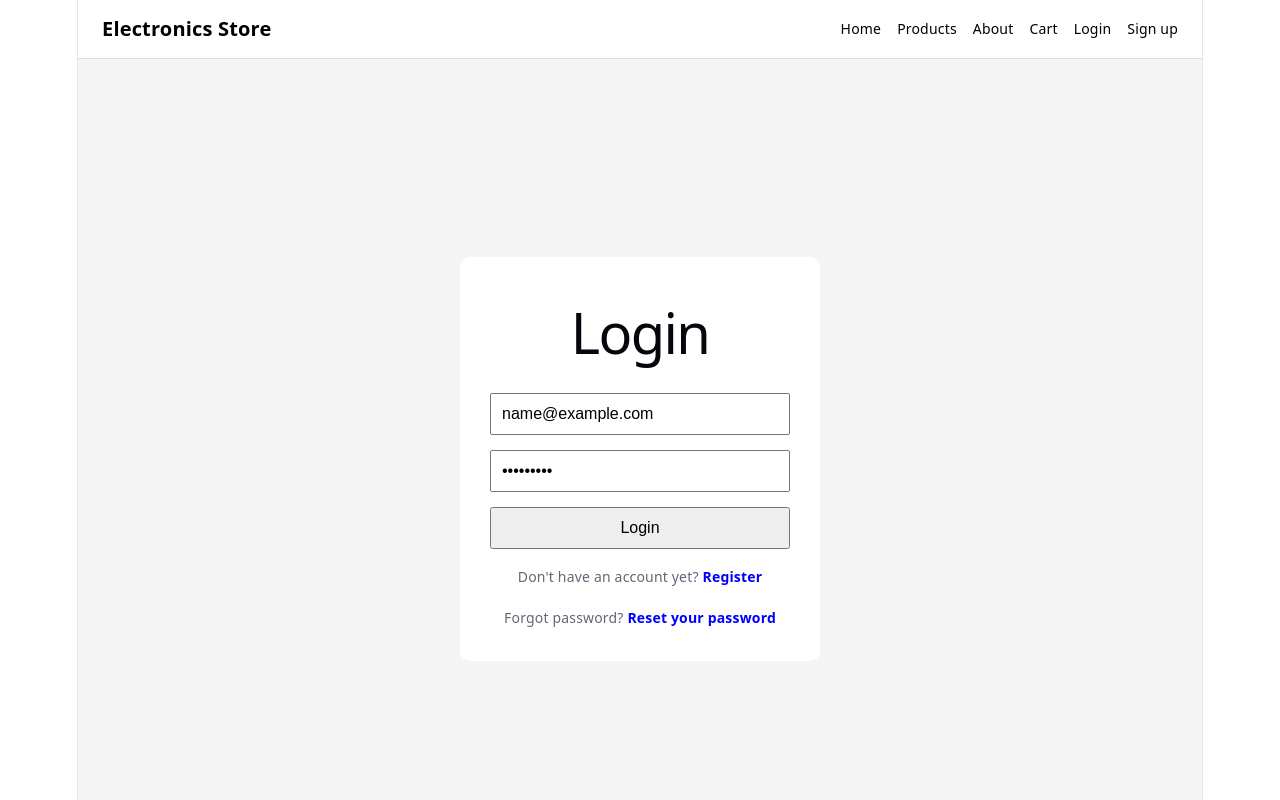
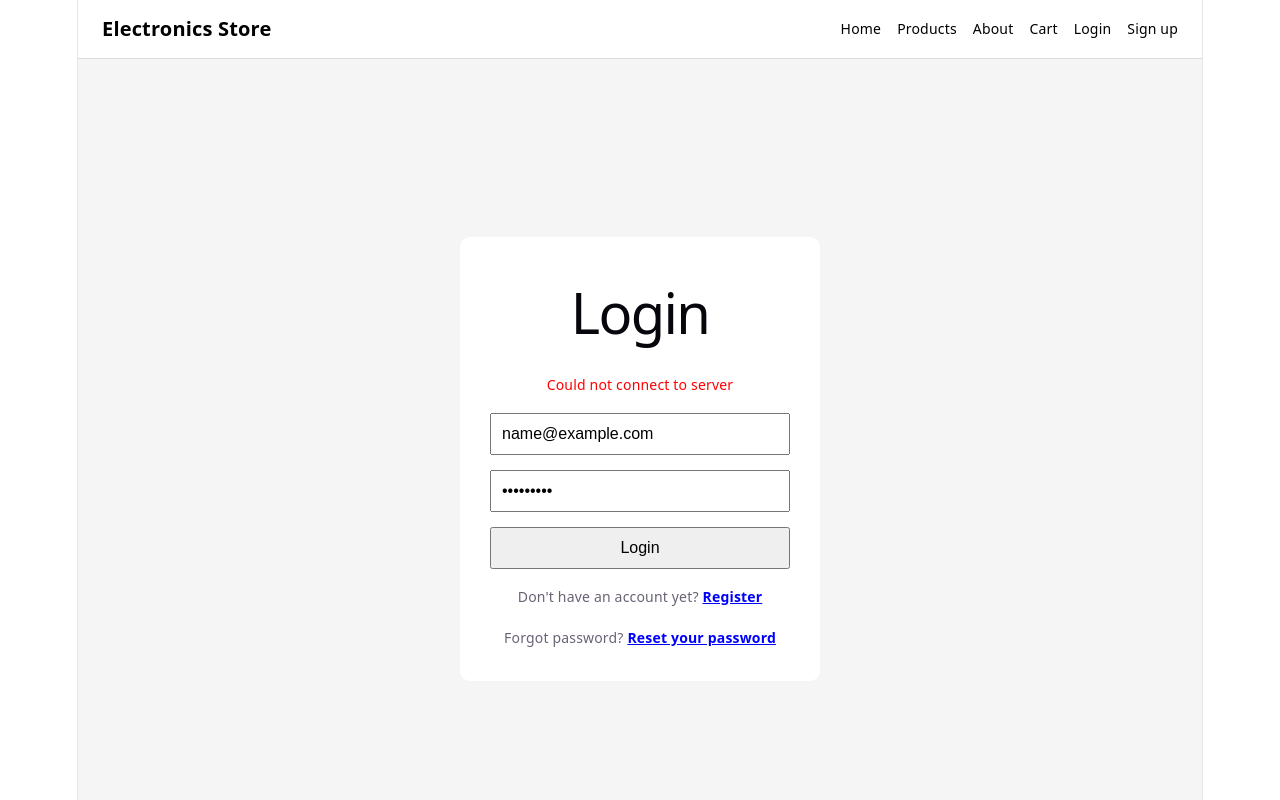
Before and after one commit to aklimson/Online-store, a React app in the folder frontend/: page /login in a window 1280 px wide. Both pictures are taken after typing "name@example.com", "Sample123" into the empty fields and a click on the button "Login". Shown: the top 800 px of the page. Built offline with nearby package versions, Linux system fonts and the light colour scheme; no server answers; the HTML template or start-up script is replaced by a standard one.

Commit message:
feat: connect login form to backend

```diff
--- a/frontend/src/pages/Login.jsx
+++ b/frontend/src/pages/Login.jsx
@@ -1,11 +1,16 @@
 import { useState } from "react";
+import { useNavigate, Link } from "react-router-dom";
 import "../styles/Login.css";
 
 const Login = () => {
+  const navigate = useNavigate();
+
   const [formData, setFormData] = useState({
     email: "",
     password: "",
   });
+
+  const [message, setMessage] = useState("");
 
   const handleChange = (e) => {
     setFormData({
@@ -14,16 +19,45 @@ const Login = () => {
     });
   };
 
-  const handleSubmit = (e) => {
+  const handleSubmit = async (e) => {
     e.preventDefault();
+    setMessage("");
 
-    console.log("Login Data:", formData);
+    try {
+      const response = await fetch("http://localhost:3001/api/auth/login", {
+        method: "POST",
+        headers: {
+          "Content-Type": "application/json",
+        },
+        body: JSON.stringify(formData),
+      });
+
+      const data = await response.json();
+
+      if (!response.ok) {
+        setMessage(data.msg || "Login failed");
+        return;
+      }
+
+      localStorage.setItem("token", data.token);
+      localStorage.setItem("user", JSON.stringify(data.user));
+
+      if (data.user.role === "admin") {
+        navigate("/admin");
+      } else {
+        navigate("/");
+      }
+    } catch (error) {
+      setMessage("Could not connect to server");
+    }
   };
 
   return (
     <div className="login-container">
       <form className="login-form" onSubmit={handleSubmit}>
         <h1>Login</h1>
+
+        {message && <p className="login-message">{message}</p>}
 
         <input
           type="email"
@@ -50,13 +84,17 @@ const Login = () => {
         </button>
 
         <p className="login-text">
-          Don't have an account yet?
-          <span className="login-link"> Register</span>
+          Don't have an account yet?{" "}
+          <Link to="/signup" className="login-link">
+            Register
+          </Link>
         </p>
 
         <p className="login-text">
-          Forgot password?
-          <span className="login-link"> Reset your password</span>
+          Forgot password?{" "}
+          <Link to="/reset-password" className="login-link">
+            Reset your password
+          </Link>
         </p>
       </form>
     </div>
--- a/frontend/src/styles/Login.css
+++ b/frontend/src/styles/Login.css
@@ -37,3 +37,9 @@
   cursor: pointer;
   font-weight: bold;
 }
+
+.login-message {
+  color: red;
+  font-size: 14px;
+  text-align: center;
+}
```
